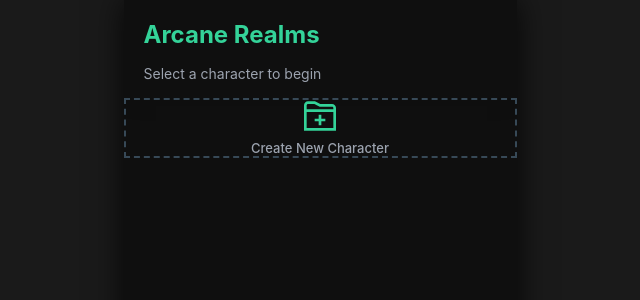
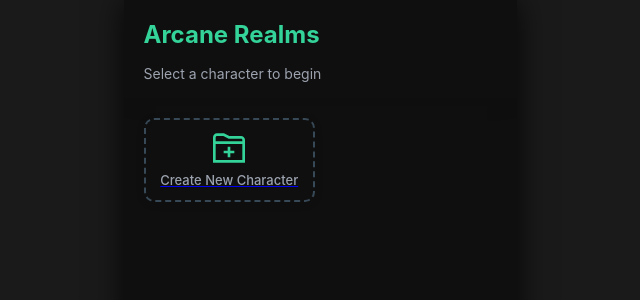
Before and after one commit to Whimsy-rat-trap/dnd-mobile-app, a React (Create React App) app: page /dashboard in a window 1280 px wide. Shown: the top 300 px of the page, without its empty margins (320-960 px from the left). Built offline with nearby package versions, Linux system fonts and the light colour scheme.

Commit message:
0.0.67.47 (Slightly updated dashboard page; View All part of the Character section of hub page now directs to dashboard page)

```diff
--- a/src/pages/Dashboard.css
+++ b/src/pages/Dashboard.css
@@ -715,3 +715,94 @@
     color: #34d399;
     font-weight: 500;
 }
+
+.dashboard-content {
+    flex: 1;
+    padding: 20px 20px 16px 20px;
+    overflow-y: auto;
+}
+
+.character-select-grid {
+    display: grid;
+    grid-template-columns: 1fr 1fr;
+    gap: 10px;
+}
+
+.character-select-card {
+    background: #1f2937;
+    border-radius: 10px;
+    padding: 12px;
+    box-shadow: 0 2px 8px rgba(0, 0, 0, 0.1);
+    transition: transform 0.1s ease;
+    cursor: pointer;
+    display: flex;
+    flex-direction: column;
+    justify-content: center;
+    min-height: 80px;
+}
+
+.character-select-card:hover {
+    transform: scale(1.02);
+}
+
+.character-select-card.needs-death-save {
+    border: 2px solid #ef4444;
+    background: rgba(239, 68, 68, 0.1);
+}
+
+.character-select-info {
+    display: flex;
+    flex-direction: column;
+    gap: 4px;
+}
+
+.character-select-name {
+    font-weight: 600;
+    font-size: 14px;
+    color: #fff;
+}
+
+.character-select-class {
+    font-size: 12px;
+    color: #9ca3af;
+}
+
+.character-select-card.add-card {
+    background: transparent !important;
+    border: 2px dashed #374957;
+    display: flex;
+    align-items: center;
+    justify-content: center;
+    cursor: pointer;
+    transition: border-color 0.2s, background 0.2s;
+}
+
+.character-select-card.add-card:hover {
+    border-color: #34d399;
+    background: rgba(52, 211, 153, 0.05) !important;
+}
+
+.character-select-card .add-card-content {
+    display: flex;
+    flex-direction: column;
+    align-items: center;
+    gap: 8px;
+}
+
+.character-select-card .add-card-content svg {
+    width: 32px;
+    height: 32px;
+}
+
+.character-select-card .add-card-label {
+    font-weight: 500;
+    font-size: 13px;
+    color: #9ca3af;
+    text-align: center;
+}
+
+.death-saves-indicator {
+    font-size: 11px;
+    color: #fca5a5;
+    margin-top: 4px;
+}
--- a/src/pages/Dashboard.tsx
+++ b/src/pages/Dashboard.tsx
@@ -60,44 +60,42 @@ const Dashboard: React.FC = () => {
                     </div>
                     <div className="header-subtitle">Select a character to begin</div>
                 </div>
-                <div className="content-wrapper">
+                <div className="dashboard-content">
                     <div className="character-select-grid">
-                        {characters.map((char) => (
-                            <div
-                                key={char.id}
-                                className="character-select-card"
-                                onClick={() => setCurrentCharacterId(char.id)}
-                                style={{ cursor: 'pointer' }}
-                            >
-                                <div className="character-name">{char.name}</div>
-                                <div className="character-class">
-                                    {char.classes?.join(' / ') || 'Unknown'} • Level {char.level}
+                        {characters.map((char) => {
+                            const needsDeathSave = char.hp === 0 && char.status !== 'dead' && !char.isStable;
+                            return (
+                                <div
+                                    key={char.id}
+                                    className={`character-select-card ${needsDeathSave ? 'needs-death-save' : ''}`}
+                                    onClick={() => {
+                                        setCurrentCharacterId(char.id);
+                                    }}
+                                    style={{ cursor: 'pointer' }}
+                                >
+                                    <div className="character-select-info">
+                                        <div className="character-select-name">{char.name}</div>
+                                        <div className="character-select-class">{char.classes.join(' / ')} • Level {char.level}</div>
+                                        {needsDeathSave && (
+                                            <div className="death-saves-indicator">
+                                                <span>Death Saves: </span>
+                                                <span>{(char.deathSuccesses || 0)}/3 successes, {(char.deathFailures || 0)}/3 failures</span>
+                                            </div>
+                                        )}
+                                    </div>
                                 </div>
-                            </div>
-                        ))}
-                        <div
-                            className="character-select-card add-card"
-                            onClick={() => setShowCreatePopup(true)}
-                            style={{ cursor: 'pointer' }}
-                        >
+                            );
+                        })}
+                        <Link to="/characters/new" className="character-select-card add-card">
                             <div className="add-card-content">
                                 <svg width="24" height="24" viewBox="0 0 24 24" fill="none" xmlns="http://www.w3.org/2000/svg">
                                     <path d="M13 14.0002H16V16.0002H13V19.0002H11V16.0002H8V14.0002H11V11.0002H13V14.0002ZM24 6.00024V23.0002H0V4.00024C0 3.20459 0.31607 2.44153 0.87868 1.87892C1.44129 1.31631 2.20435 1.00024 3 1.00024H8.236L12.236 3.00024H21C21.7956 3.00024 22.5587 3.31631 23.1213 3.87892C23.6839 4.44153 24 5.20459 24 6.00024ZM2 4.00024V7.00024H22V6.00024C22 5.73503 21.8946 5.48067 21.7071 5.29314C21.5196 5.1056 21.2652 5.00024 21 5.00024H11.764L7.764 3.00024H3C2.73478 3.00024 2.48043 3.1056 2.29289 3.29314C2.10536 3.48067 2 3.73503 2 4.00024ZM22 21.0002V9.00024H2V21.0002H22Z" fill="#34D399" />
                                 </svg>
                                 <span className="add-card-label">Create New Character</span>
                             </div>
-                        </div>
+                        </Link>
                     </div>
                 </div>
-                {showCreatePopup && (
-                    <CreateModePopup
-                        onSelect={(mode) => {
-                            setShowCreatePopup(false);
-                            navigate(`/characters/new?mode=${mode}`);
-                        }}
-                        onClose={() => setShowCreatePopup(false)}
-                    />
-                )}
             </div>
         );
     }
--- a/src/pages/Hub.tsx
+++ b/src/pages/Hub.tsx
@@ -235,7 +235,7 @@ const Hub: React.FC = () => {
                     <div className="section-header" onClick={toggleCharacters} style={{ cursor: 'pointer' }}>
                         <span className="section-title">Your Characters</span>
                         <div className="section-header-right">
-                            <Link to="/characters" className="view-all-link" onClick={(e) => e.stopPropagation()}>View all</Link>
+                            <Link to="/dashboard" className="view-all-link" onClick={(e) => e.stopPropagation()}>View all</Link>
                             {renderChevron(isCharactersOpen)}
                         </div>
                     </div>
```
